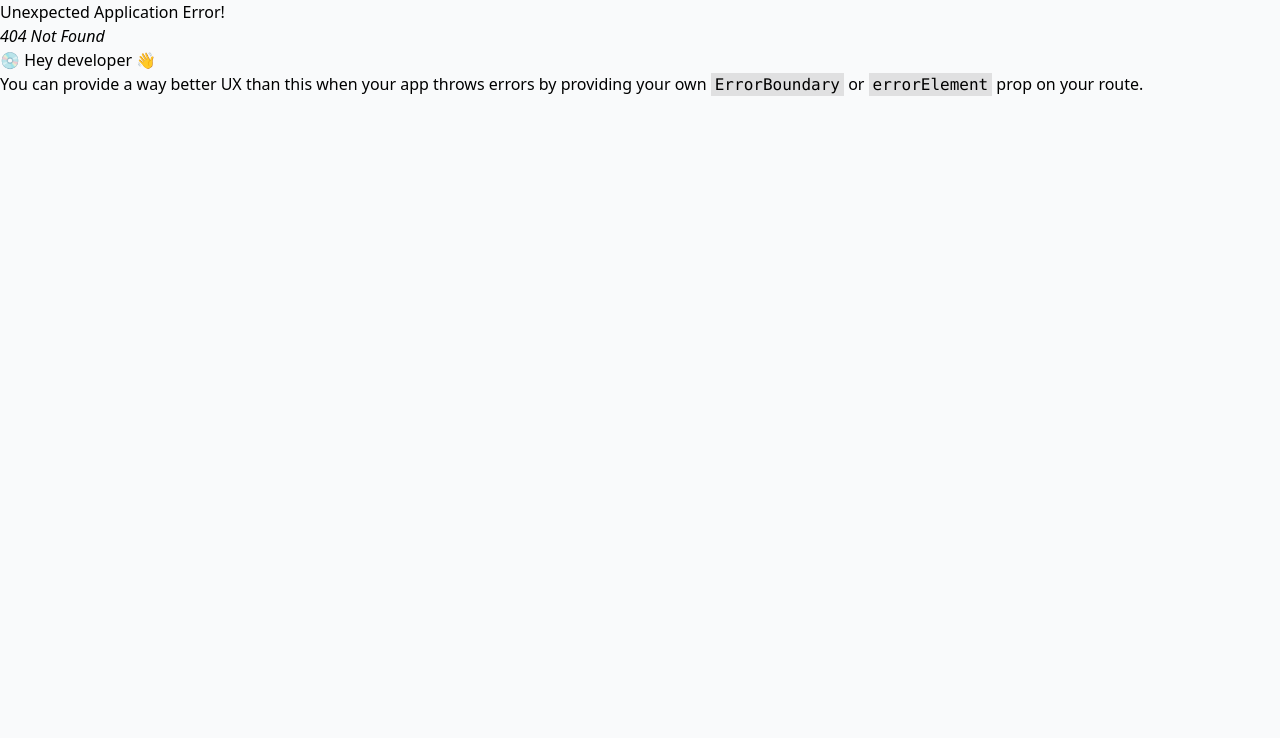
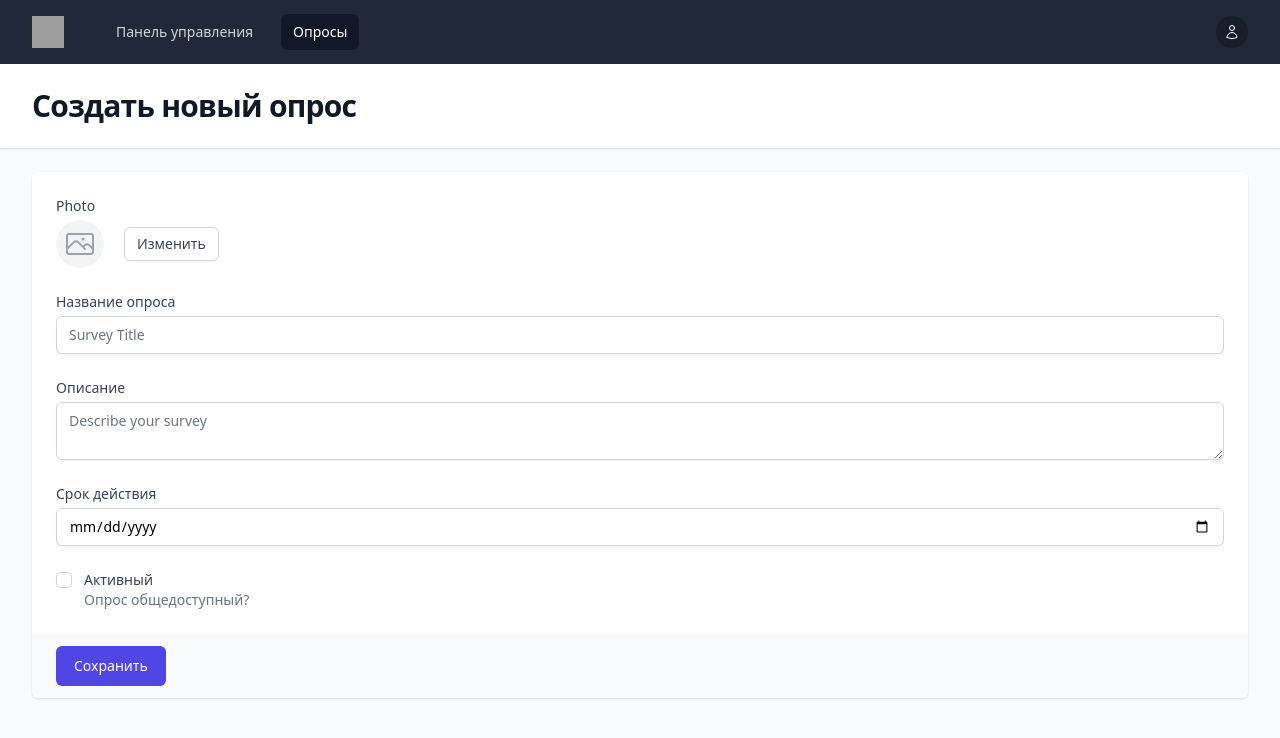
Before and after one commit to StanislavKls/laravel-react, a React (Vite) app in the folder react/: page /surveys/create in a window 1280 px wide. Before the commit this address had no page. Shown: the top 738 px of the page. Built offline with nearby package versions, Linux system fonts and the light colour scheme; grey boxes are pictures that could not be loaded.

Commit message:
Survey's form

```diff
--- a/react/src/router.jsx
+++ b/react/src/router.jsx
@@ -5,6 +5,7 @@
 import Signup from "./views/Signup";
 import GuestLayout from "./components/GuestLayout";
 import DefaultLayout from "./components/DefaultLayout";
+import SurveyView from "./views/SurveyVies";
 
 const router = createBrowserRouter([
   {
@@ -22,6 +23,10 @@
       {
         path: '/surveys',
         element: <Surveys />
+      },
+      {
+        path: '/surveys/create',
+        element: <SurveyView />
       },
     ],
   },
--- /dev/null
+++ b/react/src/views/SurveyVies.jsx
@@ -0,0 +1,166 @@
+import { useState } from "react";
+import PageComponent from "../components/PageComponent";
+import TButton from "../components/core/TButton";
+import { PhotoIcon } from "@heroicons/react/24/outline";
+
+export default function SurveyView() {
+  const [survey, setSurvey] = useState({
+    title: "",
+    slug: "",
+    status: false,
+    description: "",
+    image: null,
+    image_url: null,
+    expire_date: "",
+    questions: [],
+  });
+  const onImageChoose = (ev) => {
+    console.log('choose image');
+  };
+  const onSubmit = (ev) => {
+    ev.preventDefault();
+
+    console.log(ev);
+  };
+  return (
+    <PageComponent title="Создать новый опрос">
+      <form action="#" method="POST" onSubmit={onSubmit}>
+        <div className="shadow sm:overflow-hidden sm:rounded-md">
+          <div className="space-y-6 bg-white px-4 py-5 sm:p-6">
+
+
+            {/*Image*/}
+            <div>
+              <label className="block text-sm font-medium text-gray-700">
+                Photo
+              </label>
+              <div className="mt-1 flex items-center">
+                {survey.image_url && (
+                  <img
+                    src={survey.image_url}
+                    alt=""
+                    className="w-32 h-32 object-cover"
+                  />
+                )}
+                {!survey.image_url && (
+                  <span className="flex justify-center  items-center text-gray-400 h-12 w-12 overflow-hidden rounded-full bg-gray-100">
+                    <PhotoIcon className="w-8 h-8" />
+                  </span>
+                )}
+                <button
+                  type="button"
+                  className="relative ml-5 rounded-md border border-gray-300 bg-white py-2 px-3 text-sm font-medium leading-4 text-gray-700 shadow-sm hover:bg-gray-50 focus:outline-none focus:ring-2 focus:ring-indigo-500 focus:ring-offset-2"
+                >
+                  <input
+                    type="file"
+                    className="absolute left-0 top-0 right-0 bottom-0 opacity-0"
+                    onChange={onImageChoose}
+                  />
+                  Изменить
+                </button>
+              </div>
+            </div>
+            {/*Image*/}
+
+            {/*Title*/}
+            <div className="col-span-6 sm:col-span-3">
+              <label
+                htmlFor="title"
+                className="block text-sm font-medium text-gray-700"
+              >
+                Название опроса
+              </label>
+              <input
+                type="text"
+                name="title"
+                id="title"
+                value={survey.title}
+                onChange={(ev) =>
+                  setSurvey({ ...survey, title: ev.target.value })
+                }
+                placeholder="Survey Title"
+                className="mt-1 block w-full rounded-md border-gray-300 shadow-sm focus:border-indigo-500 focus:ring-indigo-500 sm:text-sm"
+              />
+            </div>
+            {/*Title*/}
+
+            {/*Description*/}
+            <div className="col-span-6 sm:col-span-3">
+              <label
+                htmlFor="description"
+                className="block text-sm font-medium text-gray-700"
+              >
+                Описание
+              </label>
+              {/* <pre>{ JSON.stringify(survey, undefined, 2) }</pre> */}
+              <textarea
+                name="description"
+                id="description"
+                value={survey.description || ""}
+                onChange={(ev) =>
+                  setSurvey({ ...survey, description: ev.target.value })
+                }
+                placeholder="Describe your survey"
+                className="mt-1 block w-full rounded-md border-gray-300 shadow-sm focus:border-indigo-500 focus:ring-indigo-500 sm:text-sm"
+              ></textarea>
+            </div>
+            {/*Description*/}
+
+            {/*Expire Date*/}
+            <div className="col-span-6 sm:col-span-3">
+              <label
+                htmlFor="expire_date"
+                className="block text-sm font-medium text-gray-700"
+              >
+                Срок действия
+              </label>
+              <input
+                type="date"
+                name="expire_date"
+                id="expire_date"
+                value={survey.expire_date}
+                onChange={(ev) =>
+                  setSurvey({ ...survey, expire_date: ev.target.value })
+                }
+                className="mt-1 block w-full rounded-md border-gray-300 shadow-sm focus:border-indigo-500 focus:ring-indigo-500 sm:text-sm"
+              />
+            </div>
+            {/*Expire Date*/}
+            {/*Active*/}
+            <div className="flex items-start">
+              <div className="flex h-5 items-center">
+                <input
+                  id="status"
+                  name="status"
+                  type="checkbox"
+                  checked={survey.status}
+                  onChange={(ev) =>
+                    setSurvey({ ...survey, status: ev.target.checked })
+                  }
+                  className="h-4 w-4 rounded border-gray-300 text-indigo-600 focus:ring-indigo-500"
+                />
+              </div>
+              <div className="ml-3 text-sm">
+                <label
+                  htmlFor="comments"
+                  className="font-medium text-gray-700"
+                >
+                  Активный
+                </label>
+                <p className="text-gray-500">
+                  Опрос общедоступный?
+                </p>
+              </div>
+            </div>
+            {/*Active*/}
+
+
+          </div>
+          <div className="bg-gray-50 px-4 py-3 text-right sm:px-6">
+            <TButton>Сохранить</TButton>
+          </div>
+        </div>
+      </form>
+    </PageComponent>
+    );
+};
--- a/react/src/views/Surveys.jsx
+++ b/react/src/views/Surveys.jsx
@@ -1,5 +1,7 @@
+import { PlusCircleIcon } from "@heroicons/react/24/outline";
 import PageComponent from "../components/PageComponent";
 import SurveyListItem from "../components/SurveyListItem";
+import TButton from "../components/core/TButton";
 import { useStateContext } from "../contexts/ContextProvider";
 
 export default function Surveys() {
@@ -9,7 +11,12 @@
   }
   console.log(surveys);
   return (
-    <PageComponent title="Опросы">
+    <PageComponent title="Опросы" buttons={(
+        <TButton color="green" to="/surveys/create">
+            <PlusCircleIcon className="h-6 w-6 mr-2" />
+            Создать новый
+        </TButton>
+    )}>
         <div className="grid grid-cols-1 gap-5 sm:grid-cols-2 md:grid-cols-3">
           {surveys.map(survey => (
             <SurveyListItem survey={survey} key={survey.id} onDeleteClick={onDeleteClick}/>
```
